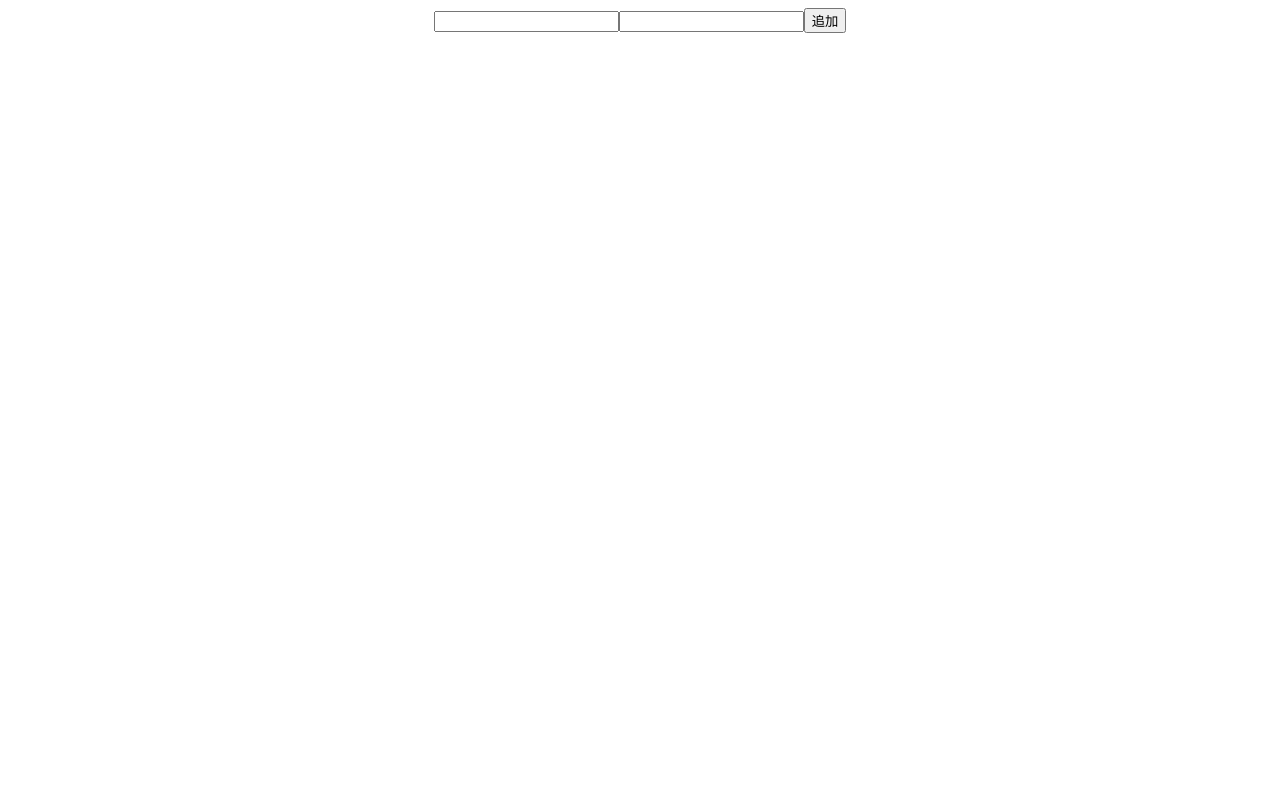
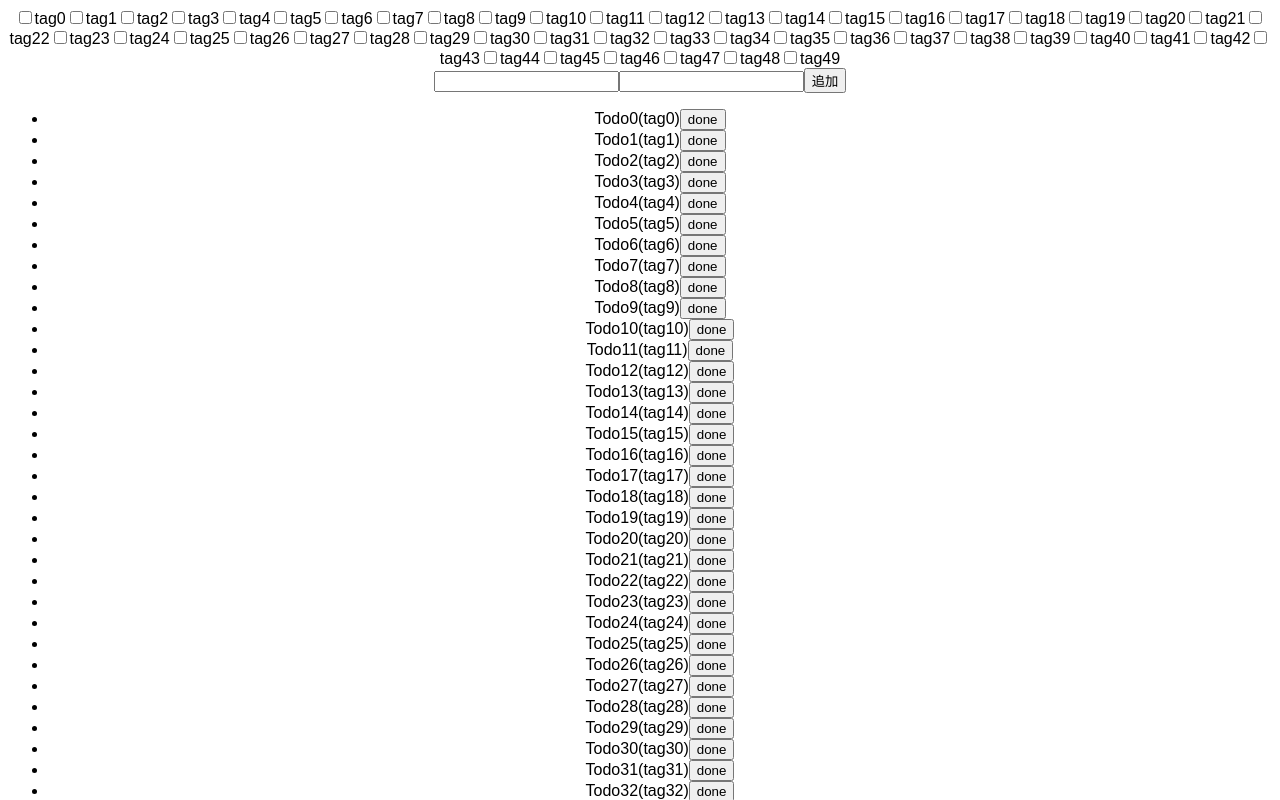
Before and after one commit to y-lin-spice/react-mob-programing, a React (Create React App) app: page / in a window 1280 px wide. Shown: the top 800 px of the page. Built offline with nearby package versions, Linux system fonts and the light colour scheme.

Commit message:
20220404

```diff
--- a/src/containers/FilterTagsContainer.tsx
+++ b/src/containers/FilterTagsContainer.tsx
@@ -1,13 +1,11 @@
-import { useState } from "react";
+import { useReactiveVar } from "@apollo/client";
 import { useTags } from "../hooks/useTags";
 import { selectedTags } from "../variables/selectedTags";
-import { useReactiveVar } from "@apollo/client";
 
 export const FilterTagsContainer = () => {
   const tags = useTags();
-  //const [selectedTags, setSelectedTags] = useState<Record<string, boolean>>({});
-  const reactiveVar = useReactiveVar(selectedTags);
-
+  console.log("rerender!");
+  // useReactiveVar(selectedTags);
   return (
     <div>
       {tags.map((tag) => {
@@ -15,7 +13,7 @@ export const FilterTagsContainer = () => {
           <label key={tag}>
             <input
               type="checkbox"
-              checked={selectedTags()[tag] || false}
+              // checked={selectedTags()[tag] || false}
               onChange={(event) => {
                 selectedTags({
                   ...selectedTags(),
--- a/src/containers/TodoListContainer.tsx
+++ b/src/containers/TodoListContainer.tsx
@@ -5,21 +5,35 @@ import { useTodoHandler } from "../hooks/useTodoHandler";
 import { useTodos } from "../hooks/useTodos";
 import { selectedTags } from "../variables/selectedTags";
 
+const MemoTodoListItem = React.memo(TodoListItem, (prevProps, nextProps) => {
+  return (
+    prevProps.todo.id === nextProps.todo.id &&
+    prevProps.todo.isFinished === nextProps.todo.isFinished
+  );
+});
+
 export const TodoListContainer = () => {
   const selectedTagsVar = useReactiveVar(selectedTags);
-  console.log(selectedTagsVar);
-  const todos = useTodos({
-    tags: Object.entries(selectedTagsVar)
-      .filter(([_, val]) => val)
-      .map(([key]) => key)
-  });
+  // console.log(selectedTagsVar);
+  const tags = React.useMemo(
+    () =>
+      Object.entries(selectedTagsVar)
+        .filter(([_, val]) => val)
+        .map(([key]) => key),
+    [selectedTagsVar]
+  );
+  const todos = useTodos({ tags });
   const todoHandler = useTodoHandler();
 
   return (
     <TodoList>
       {todos?.map((todo) => {
         return (
-          <TodoListItem key={todo.id} todo={todo} onClick={todoHandler(todo)} />
+          <MemoTodoListItem
+            key={todo.id}
+            todo={todo}
+            onClick={todoHandler(todo)}
+          />
         );
       })}
     </TodoList>
--- a/src/hooks/useTodos.tsx
+++ b/src/hooks/useTodos.tsx
@@ -1,17 +1,21 @@
 import { useQuery } from "@apollo/client";
 import { GetTodosResultType, GET_TODOS } from "../lib/graphql/queries/getTodo";
 import { Todo } from "../types/Todo";
+import { useMemo } from "react";
+
 export const useTodos: (opts?: { tags?: string[] }) => Todo[] | undefined = ({
   tags
 } = {}) => {
   const { data } = useQuery<GetTodosResultType>(GET_TODOS);
 
-  const result = data?.todos.filter(
-    (todo) =>
-      !tags ||
-      tags.length === 0 ||
-      todo.tags?.some((tag) => tags?.includes(tag))
-  );
+  const result = useMemo(() => {
+    return data?.todos.filter(
+      (todo) =>
+        !tags ||
+        tags.length === 0 ||
+        todo.tags?.some((tag) => tags?.includes(tag))
+    );
+  }, [data, tags]);
 
   return result;
 };
--- a/src/lib/apollo/InitialClient.ts
+++ b/src/lib/apollo/InitialClient.ts
@@ -6,7 +6,16 @@ export const createApolloClient = () => {
   const client = new ApolloClient({ uri: "", cache });
   client.writeQuery({
     query: GET_TODOS,
-    data: { todos: [] }
+    data: {
+      todos: Array(50)
+        .fill(0)
+        .map((_, index) => ({
+          id: index,
+          title: `Todo${index}`,
+          tags: [`tag${index}`],
+          isFinished: false
+        }))
+    }
   });
   return client;
 };
```
